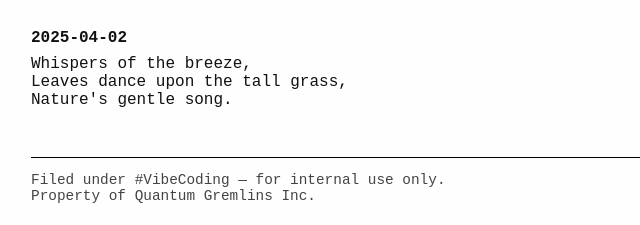
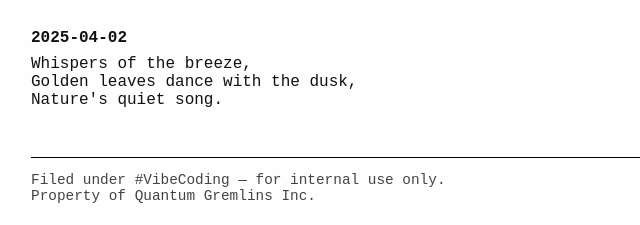
Before and after one commit to Department-of-Vibes-and-Haiku-Warfare/dev-ops-and-chill, a plain HTML site: page docs/index.html in a window 1280 px wide. Shown: the part 211-436 px from the top of the page, 209-849 px from the left. Drawn offline with Linux system fonts and the light colour scheme.

Commit message:
Signed haiku update

```diff
--- a/docs/index.html
+++ b/docs/index.html
@@ -56,7 +56,7 @@
     <div class="haiku">
       <div class="date">2025-04-02</div>
       <div class="text">
-        Whispers of the breeze,  <br/>Leaves dance upon the tall grass,  <br/>Nature&#39;s gentle song.
+        Whispers of the breeze,  <br/>Golden leaves dance with the dusk,  <br/>Nature&#39;s quiet song.
       </div>
     </div>
   </main>
```
